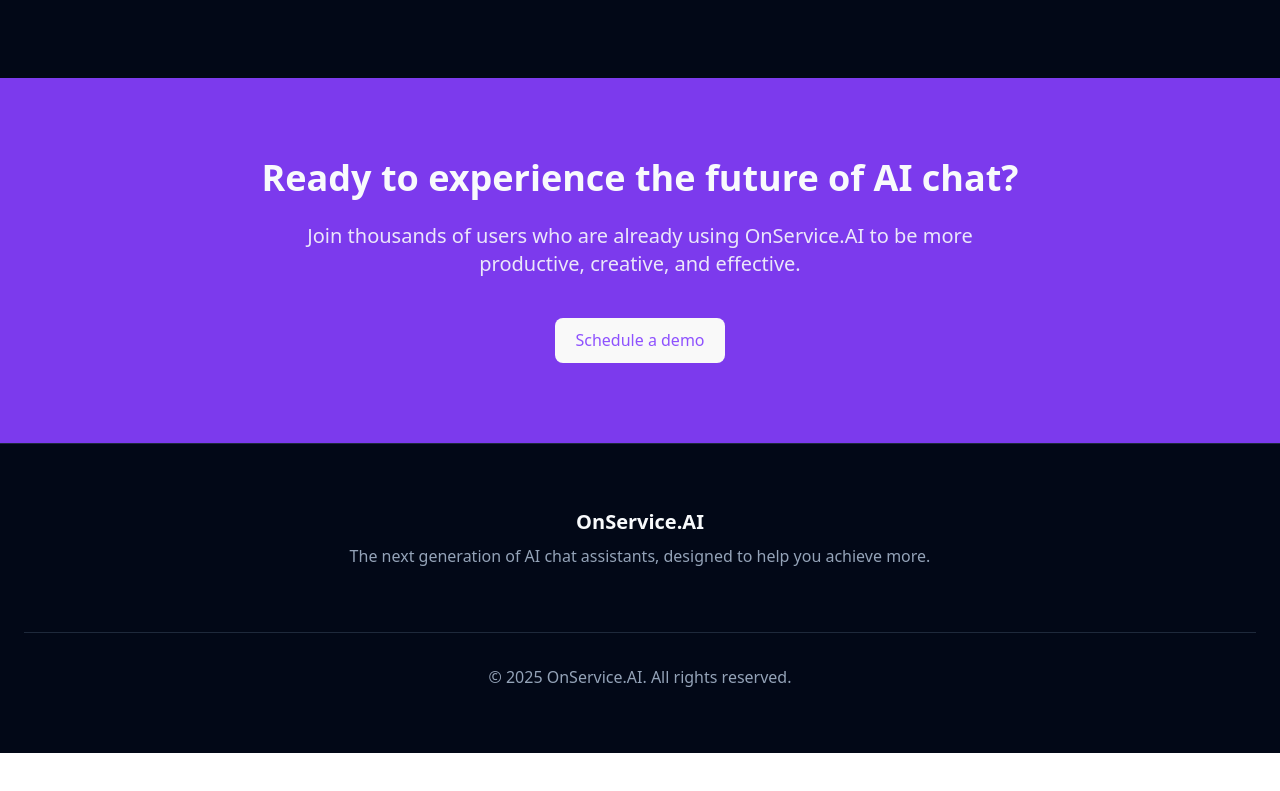
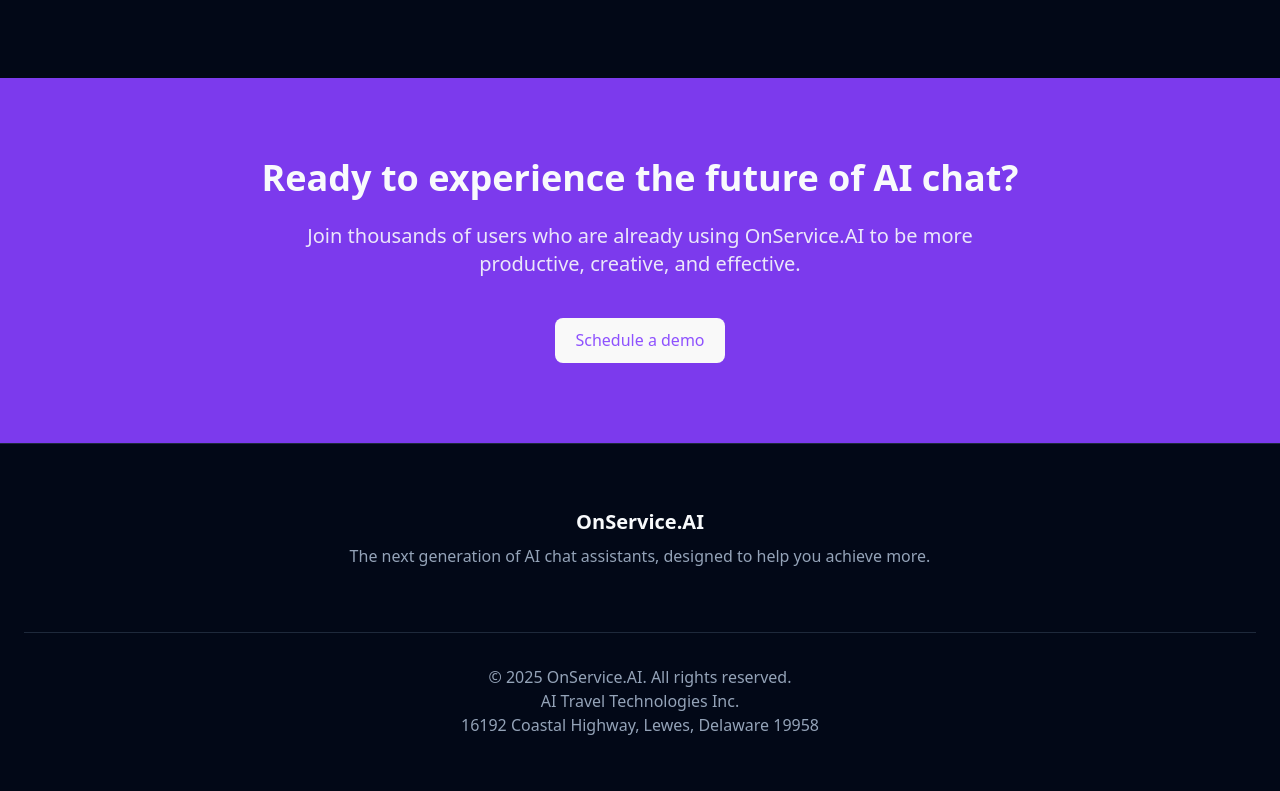
Before and after one commit to techskies11/kiut-landing, a Vue app: page / in a window 1280 px wide. Shown: the part 3457-4248 px from the top of the page. Before the commit the page ends 4210 px from the top, so only its background shows below. Built offline with nearby package versions, Linux system fonts and the light colour scheme.

Commit message:
Company and address info

```diff
--- a/src/App.vue
+++ b/src/App.vue
@@ -232,6 +232,8 @@ onMounted(() => {
         </div>
         <div class="mt-12 pt-8 border-t text-center text-muted-foreground">
           <p>© {{ new Date().getFullYear() }} OnService.AI. All rights reserved.</p>
+          <p>AI Travel Technologies Inc.</p>
+          <p>16192 Coastal Highway, Lewes, Delaware 19958</p>
         </div>
       </div>
     </footer>
```
